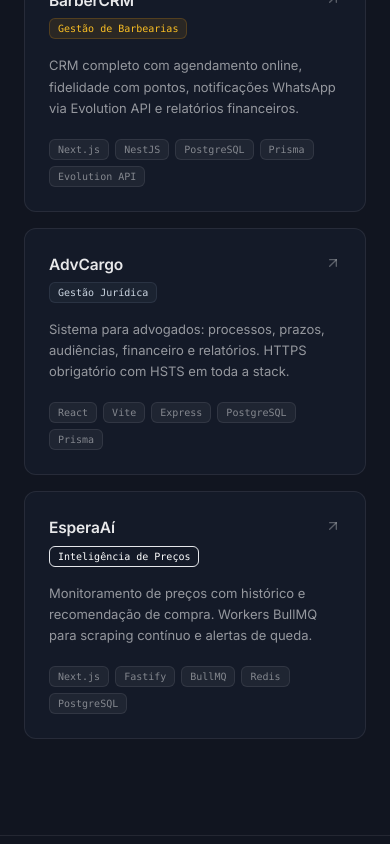
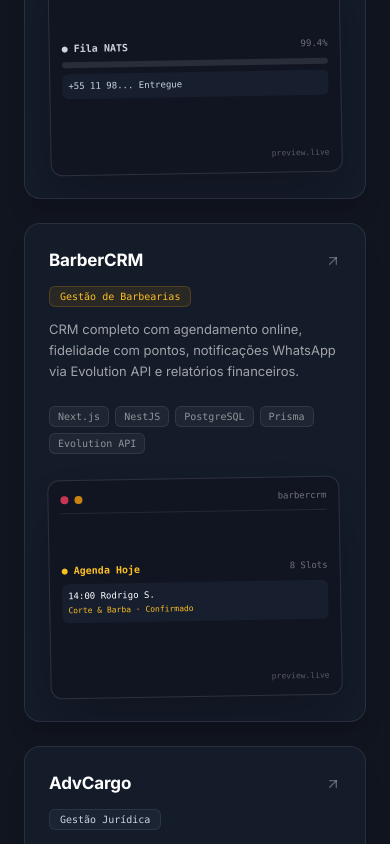
Before and after one commit to VandinDev221/-Vision-Solutions, a Next.js app: page / in a window 390 px wide. Shown: the part 5200-6044 px from the top of the page. Built offline with nearby package versions, Linux system fonts and the light colour scheme.

Commit message:
feat(cards): Upgrade Ecosystem cards to 2-column layout with floating image container & rich interactive UI previews

```diff
--- a/src/app/page.tsx
+++ b/src/app/page.tsx
@@ -86,36 +86,44 @@ const STATUS_COLORS: Record<string, string> = {
 
 const ECOSYSTEM = [
   {
+    id: "disparoflow",
     name: "DisparoFlow",
     category: "Mensageria Enterprise",
     desc: "Campanhas WhatsApp multi-tenant com filas NATS/BullMQ, aquecimento inteligente de chips, tracking de conversão e analytics em tempo real.",
     stack: ["NestJS", "BullMQ", "NATS", "Redis", "Next.js 15"],
     accent: "text-emerald-400",
     accentBg: "bg-emerald-500/10 border-emerald-500/20",
+    image: undefined as string | undefined, // Pass string image path here anytime (e.g. "/images/disparoflow.png")
   },
   {
+    id: "barbercrm",
     name: "BarberCRM",
     category: "Gestão de Barbearias",
     desc: "CRM completo com agendamento online, fidelidade com pontos, notificações WhatsApp via Evolution API e relatórios financeiros.",
     stack: ["Next.js", "NestJS", "PostgreSQL", "Prisma", "Evolution API"],
     accent: "text-amber-400",
     accentBg: "bg-amber-500/10 border-amber-500/20",
+    image: undefined as string | undefined,
   },
   {
+    id: "advcargo",
     name: "AdvCargo",
     category: "Gestão Jurídica",
     desc: "Sistema para advogados: processos, prazos, audiências, financeiro e relatórios. HTTPS obrigatório com HSTS em toda a stack.",
     stack: ["React", "Vite", "Express", "PostgreSQL", "Prisma"],
     accent: "text-slate-300",
     accentBg: "bg-slate-500/10 border-slate-500/20",
+    image: undefined as string | undefined,
   },
   {
+    id: "esperaai",
     name: "EsperaAí",
     category: "Inteligência de Preços",
     desc: "Monitoramento de preços com histórico e recomendação de compra. Workers BullMQ para scraping contínuo e alertas de queda.",
     stack: ["Next.js", "Fastify", "BullMQ", "Redis", "PostgreSQL"],
     accent: "text-sky-400",
     accentBg: "bg-sky-500/10 border-sky-500/20",
+    image: undefined as string | undefined,
   },
 ];
 
@@ -538,25 +546,116 @@ export default function HomePage() {
             </FadeIn>
           </div>
 
-          <StaggerList className="grid grid-cols-1 sm:grid-cols-2 gap-4" stagger={0.1}>
+          <StaggerList className="grid grid-cols-1 lg:grid-cols-2 gap-6" stagger={0.12}>
             {ECOSYSTEM.map((p) => (
               <StaggerItem key={p.name}>
-                <div className="group p-6 rounded-xl bg-[#161C2B]/80 border border-white/[0.08] hover:bg-[#1A2234] hover:border-white/[0.14] transition-all duration-300 space-y-4 h-full">
-                  <div className="flex items-start justify-between">
-                    <div className="space-y-1.5">
-                      <h3 className="text-[15.5px] font-semibold text-white/90 tracking-[-0.01em]">{p.name}</h3>
-                      <span className={`inline-block px-2 py-0.5 rounded text-[10px] font-mono border ${p.accent} ${p.accentBg}`}>
-                        {p.category}
-                      </span>
+                <div className="group p-6 sm:p-7 rounded-2xl bg-[#161C2B]/90 border border-white/[0.09] hover:bg-[#1A2235] hover:border-white/[0.16] transition-all duration-500 overflow-hidden shadow-xl grid grid-cols-1 sm:grid-cols-12 gap-6 items-center h-full">
+
+                  {/* Left Column: Text & Stack */}
+                  <div className="sm:col-span-7 space-y-4 flex flex-col justify-between h-full">
+                    <div className="space-y-2">
+                      <div className="flex items-center justify-between">
+                        <h3 className="text-[17px] font-bold text-white tracking-[-0.01em]">{p.name}</h3>
+                        <ArrowUpRight className="w-4 h-4 text-white/30 group-hover:text-white group-hover:translate-x-0.5 group-hover:-translate-y-0.5 transition-all duration-200" />
+                      </div>
+                      <div>
+                        <span className={`inline-block px-2.5 py-0.5 rounded text-[10px] font-mono border ${p.accent} ${p.accentBg}`}>
+                          {p.category}
+                        </span>
+                      </div>
+                      <p className="text-[13px] text-white/60 leading-relaxed pt-1">{p.desc}</p>
                     </div>
-                    <ArrowUpRight className="w-4 h-4 text-white/30 group-hover:text-white/70 group-hover:translate-x-0.5 group-hover:-translate-y-0.5 transition-all duration-200 mt-0.5" />
+
+                    <div className="flex flex-wrap gap-1.5 pt-2">
+                      {p.stack.map((t) => (
+                        <span key={t} className="px-2 py-0.5 rounded text-[10px] font-mono text-white/50 bg-white/[0.05] border border-white/[0.08]">{t}</span>
+                      ))}
+                    </div>
                   </div>
-                  <p className="text-[13px] text-white/55 leading-relaxed">{p.desc}</p>
-                  <div className="flex flex-wrap gap-1.5 pt-1">
-                    {p.stack.map((t) => (
-                      <span key={t} className="px-2 py-0.5 rounded text-[10px] font-mono text-white/45 bg-white/[0.05] border border-white/[0.08]">{t}</span>
-                    ))}
+
+                  {/* Right Column: Floating Preview Image / UI Container */}
+                  <div className="sm:col-span-5 relative flex items-center justify-center">
+                    <div className="relative w-full aspect-[4/3] rounded-xl bg-[#111522] border border-white/[0.12] p-3 shadow-2xl transform group-hover:scale-[1.03] group-hover:-translate-y-1.5 group-hover:rotate-0 -rotate-1 transition-all duration-500 overflow-hidden flex flex-col justify-between">
+                      {p.image ? (
+                        <img src={p.image} alt={p.name} className="w-full h-full object-cover rounded-lg border border-white/10" />
+                      ) : (
+                        /* Styled Floating SaaS Mini Mockup */
+                        <div className="h-full flex flex-col justify-between font-mono text-[10px] space-y-2">
+                          {/* Mini Header Bar */}
+                          <div className="flex items-center justify-between pb-1.5 border-b border-white/[0.08]">
+                            <div className="flex items-center gap-1.5">
+                              <span className="w-2 h-2 rounded-full bg-rose-500/80" />
+                              <span className="w-2 h-2 rounded-full bg-amber-500/80" />
+                              <span className="w-2 h-2 rounded-full bg-emerald-500/80" />
+                            </div>
+                            <span className="text-white/40 text-[9px] truncate max-w-[80px]">{p.id}</span>
+                          </div>
+
+                          {/* Dynamic Custom Mini Visuals per Product */}
+                          {p.id === "disparoflow" && (
+                            <div className="space-y-1.5">
+                              <div className="flex justify-between items-center text-slate-300">
+                                <span className="text-emerald-400 font-semibold">● Fila NATS</span>
+                                <span className="text-white/40 text-[9px]">99.4%</span>
+                              </div>
+                              <div className="w-full bg-white/10 h-1.5 rounded-full overflow-hidden">
+                                <div className="bg-emerald-400 h-full w-[94%]" />
+                              </div>
+                              <div className="bg-[#171E2E] p-1.5 rounded text-[9px] text-slate-300 truncate">
+                                +55 11 98... <span className="text-emerald-400">Entregue</span>
+                              </div>
+                            </div>
+                          )}
+
+                          {p.id === "barbercrm" && (
+                            <div className="space-y-1.5">
+                              <div className="flex justify-between items-center">
+                                <span className="text-amber-400 font-semibold">● Agenda Hoje</span>
+                                <span className="text-white/40 text-[9px]">8 Slots</span>
+                              </div>
+                              <div className="bg-[#171E2E] p-1.5 rounded text-[9px] text-slate-300 space-y-0.5">
+                                <div className="text-white font-medium">14:00 Rodrigo S.</div>
+                                <div className="text-amber-400 text-[8px]">Corte &amp; Barba · Confirmado</div>
+                              </div>
+                            </div>
+                          )}
+
+                          {p.id === "advcargo" && (
+                            <div className="space-y-1.5">
+                              <div className="flex justify-between items-center">
+                                <span className="text-slate-300 font-semibold">● Proc. 00249</span>
+                                <span className="text-blue-400 text-[9px]">HSTS OK</span>
+                              </div>
+                              <div className="bg-[#171E2E] p-1.5 rounded text-[9px] text-slate-300 space-y-0.5">
+                                <div className="text-white font-medium">Audiência de Conciliação</div>
+                                <div className="text-blue-400 text-[8px]">Hoje às 15:30h · 1ª Vara</div>
+                              </div>
+                            </div>
+                          )}
+
+                          {p.id === "esperaai" && (
+                            <div className="space-y-1.5">
+                              <div className="flex justify-between items-center">
+                                <span className="text-sky-400 font-semibold">● Preço Mínimo</span>
+                                <span className="text-emerald-400 text-[9px]">-14%</span>
+                              </div>
+                              <div className="bg-[#171E2E] p-1.5 rounded text-[9px] text-slate-300 flex items-end justify-between gap-1 h-8">
+                                {[40, 65, 50, 80, 45, 90, 70].map((h, idx) => (
+                                  <div key={idx} style={{ height: `${h}%` }} className="w-full bg-gradient-to-t from-sky-500 to-cyan-400 rounded-t-sm" />
+                                ))}
+                              </div>
+                            </div>
+                          )}
+
+                          {/* Footer Tag */}
+                          <div className="text-[8px] text-white/30 text-right pt-0.5">
+                            preview.live
+                          </div>
+                        </div>
+                      )}
+                    </div>
                   </div>
+
                 </div>
               </StaggerItem>
             ))}
```
